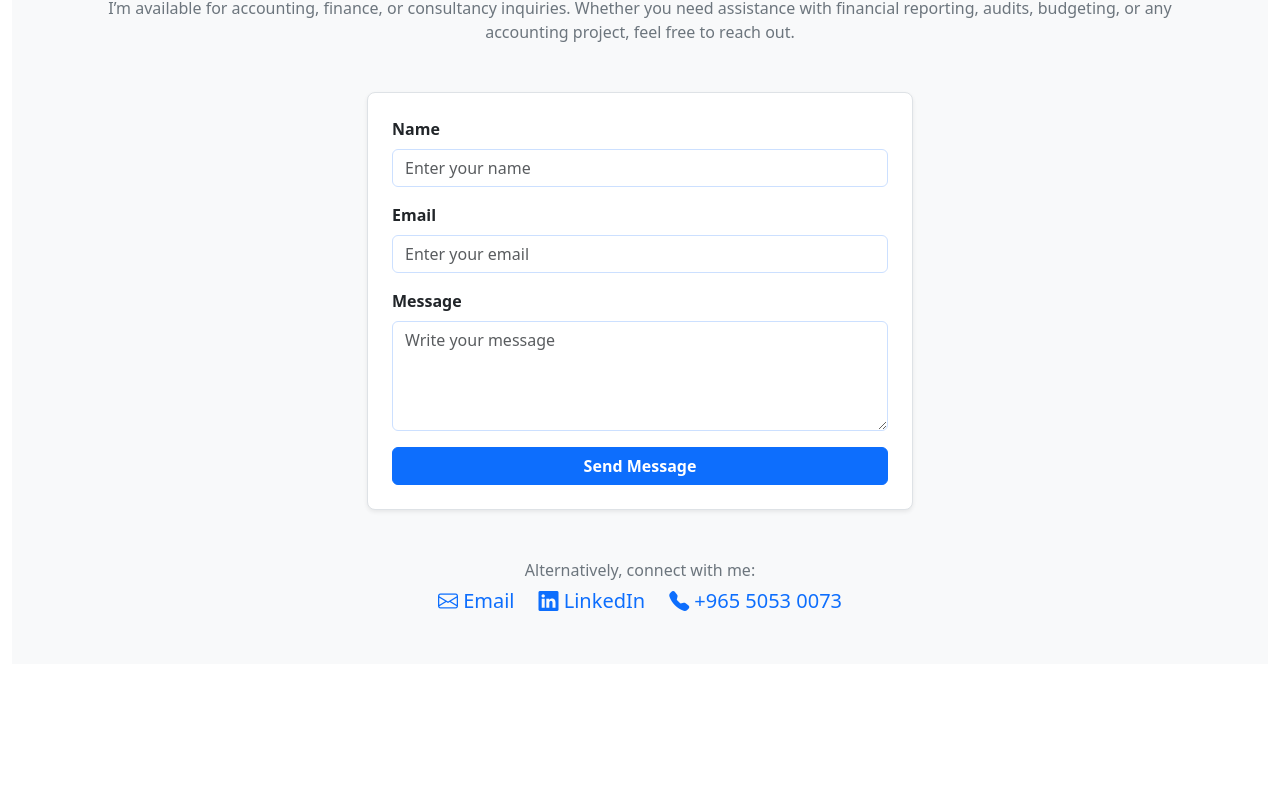
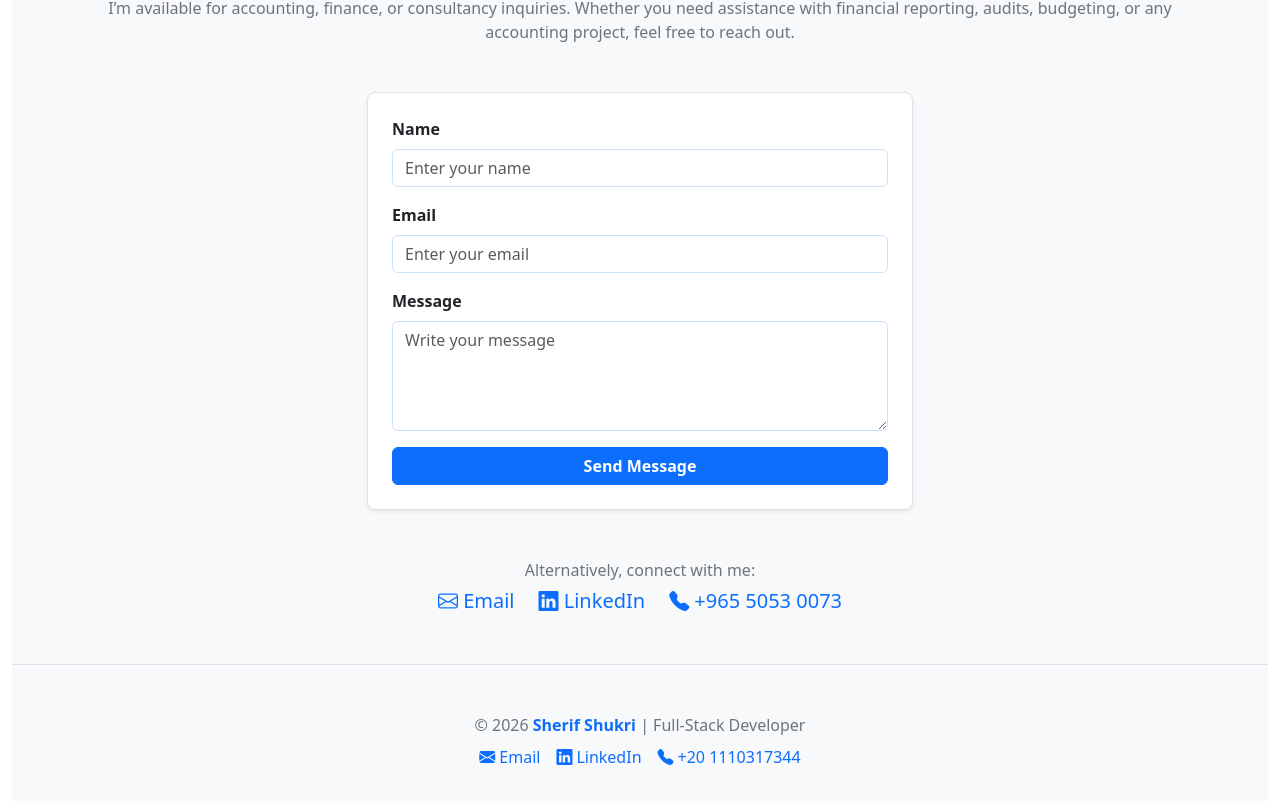
Before and after one commit to sherifshoukryalqwatly/KS_Portfolio, a React (Vite) app: page / in a window 1280 px wide. Shown: the part 2449-3250 px from the top of the page. Before the commit the page ends 3113 px from the top, so only its background shows below. Built offline with nearby package versions, Linux system fonts and the light colour scheme.

Commit message:
feat (Footer): Add the Footer Section

```diff
--- a/src/components/footer.jsx
+++ b/src/components/footer.jsx
@@ -1,5 +1,24 @@
 function Footer() {
-    return <></>
+    return (
+        <footer className="bg-light text-center text-secondary pt-5 pb-3 border-top">
+            <div className="container">
+                <p className="mb-2">
+                    &copy; 2026 <span className="fw-semibold text-primary">Sherif Shukri</span> | Full-Stack Developer
+                </p>
+                <p className="mb-3">
+                    <a href="mailto:shoukrysherif5@gmail.com" className="text-primary text-decoration-none me-3">
+                        <i className="bi bi-envelope-fill me-1"></i>Email
+                    </a>
+                    <a href="https://www.linkedin.com/in/sherif-shukrii-08085022a?utm_source=share&utm_campaign=share_via&utm_content=profile&utm_medium=android_app" target="_blank" rel="noreferrer" className="text-primary text-decoration-none me-3">
+                        <i className="bi bi-linkedin me-1"></i>LinkedIn
+                    </a>
+                    <a href="tel:+96550530073" className="text-primary text-decoration-none">
+                        <i className="bi bi-telephone-fill me-1"></i>+20 1110317344
+                    </a>
+                </p>
+            </div>
+        </footer>
+    );
 }
 
-export default Footer
+export default Footer;
```
